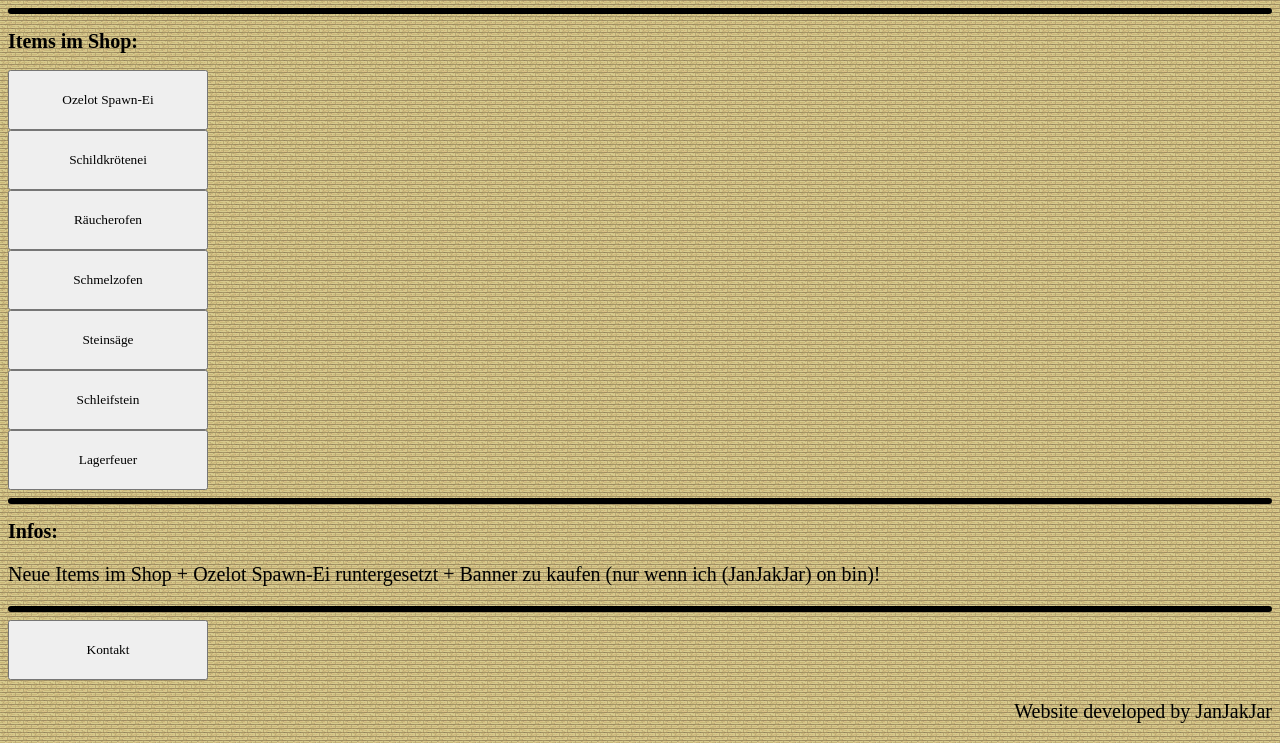
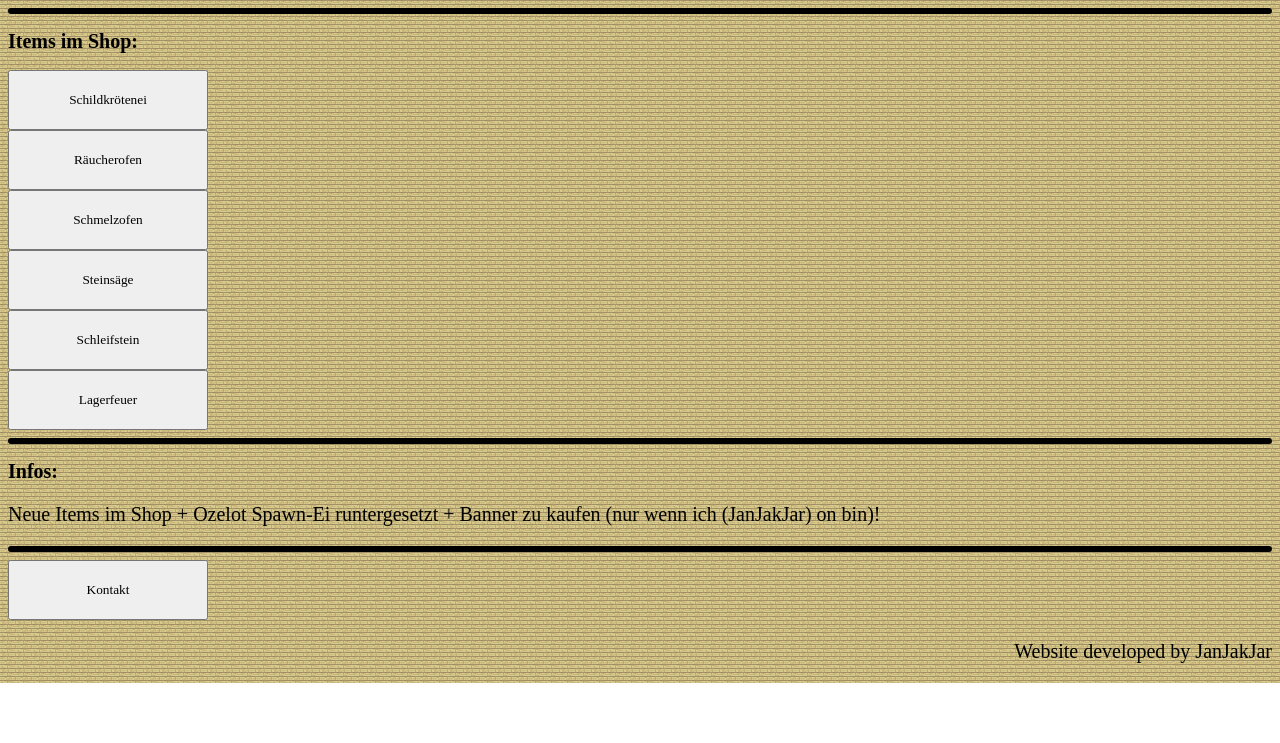
Before and after one commit to JanJakDev/janjakjar-plot, a plain HTML site: page index.html in a window 1280 px wide. Shown: the part 3379-4122 px from the top of the page. After the commit the page ends 4062 px from the top, so only its background shows below. Drawn offline with Linux system fonts and the light colour scheme.

Commit message:
Item removed

```diff
--- a/index.html
+++ b/index.html
@@ -22,8 +22,8 @@
 		<hr>
 
 		<h2>Items im Shop:</h2>
-		<button onclick="item(1)">Ozelot Spawn-Ei</button>
-		<br>
+		<!--<button onclick="item(1)">Ozelot Spawn-Ei</button>
+		<br>-->
 		<button onclick="item(2)">Schildkrötenei</button>
 		<br>
 		<button onclick="item(3)">R&auml;ucherofen</button>
```
